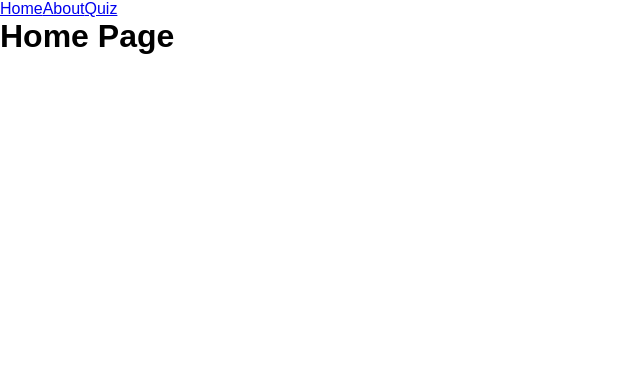
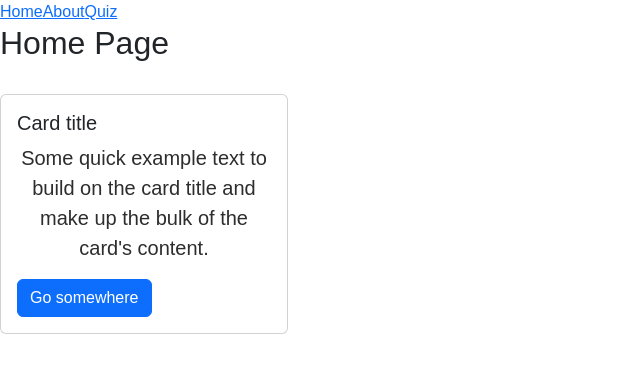
Before and after one commit to ChenukaGamage/techboost, a Vue app: page / in a window 1280 px wide. Shown: the top 372 px of the page, without its empty margins (0-640 px from the left). Built offline with nearby package versions, Linux system fonts and the light colour scheme.

Commit message:
Bootstrap is working

```diff
--- a/package.json
+++ b/package.json
@@ -8,9 +8,12 @@
     "lint": "vue-cli-service lint"
   },
   "dependencies": {
+    "@popperjs/core": "^2.11.8",
+    "bootstrap": "^5.3.3",
+    "bootstrap-vue": "^2.23.1",
     "core-js": "^3.6.5",
     "eslint-loader": "^4.0.2",
-    "vue": "^3.0.0",
+    "vue": "^3.5.10",
     "vue-router": "^4.4.5"
   },
   "devDependencies": {
--- a/public/index.html
+++ b/public/index.html
@@ -1,9 +1,10 @@
 <!DOCTYPE html>
-<html lang="">
+<html lang="en">
   <head>
     <meta charset="utf-8">
     <meta http-equiv="X-UA-Compatible" content="IE=edge">
     <meta name="viewport" content="width=device-width,initial-scale=1.0">
+    <meta name="viewport" content="width=device-width, initial-scale=1, shrink-to-fit=no">
     <link rel="icon" href="<%= BASE_URL %>favicon.ico">
     <title><%= htmlWebpackPlugin.options.title %></title>
   </head>
--- a/src/main.js
+++ b/src/main.js
@@ -1,5 +1,9 @@
+import "bootstrap/dist/css/bootstrap.css";
 import { createApp } from 'vue';
 import App from './App.vue';
 import router from './router';
 
+
 createApp(App).use(router).mount('#app');
+
+import "bootstrap/dist/js/bootstrap.js";
--- a/src/views/Home.vue
+++ b/src/views/Home.vue
@@ -1,5 +1,12 @@
 <template>
    <h1>Home Page</h1>
+   <div class="card" style="width: 18rem;">
+  <div class="card-body">
+    <h5 class="card-title">Card title</h5>
+    <p class="card-text">Some quick example text to build on the card title and make up the bulk of the card's content.</p>
+    <a href="/quiz" class="btn btn-primary">Go somewhere</a>
+  </div>
+</div>
  </template>
 
  <script>
```
Also changed, not shown: 1 other file (tests, documents, lock files or other folders).
